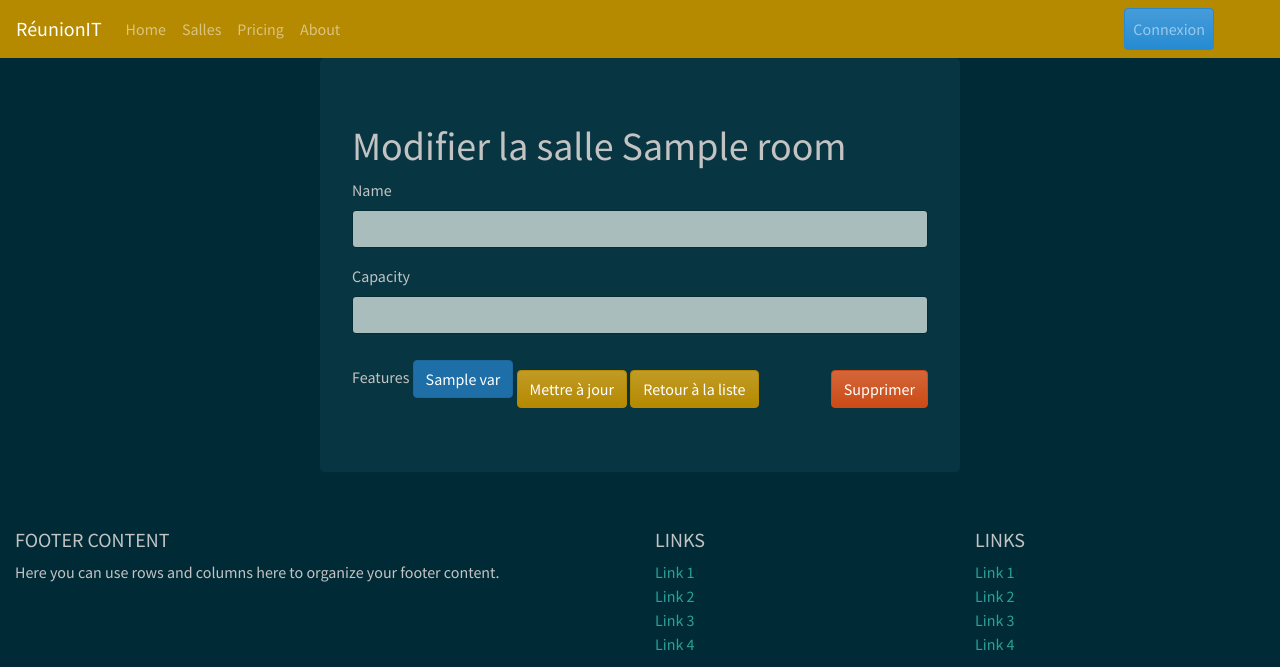
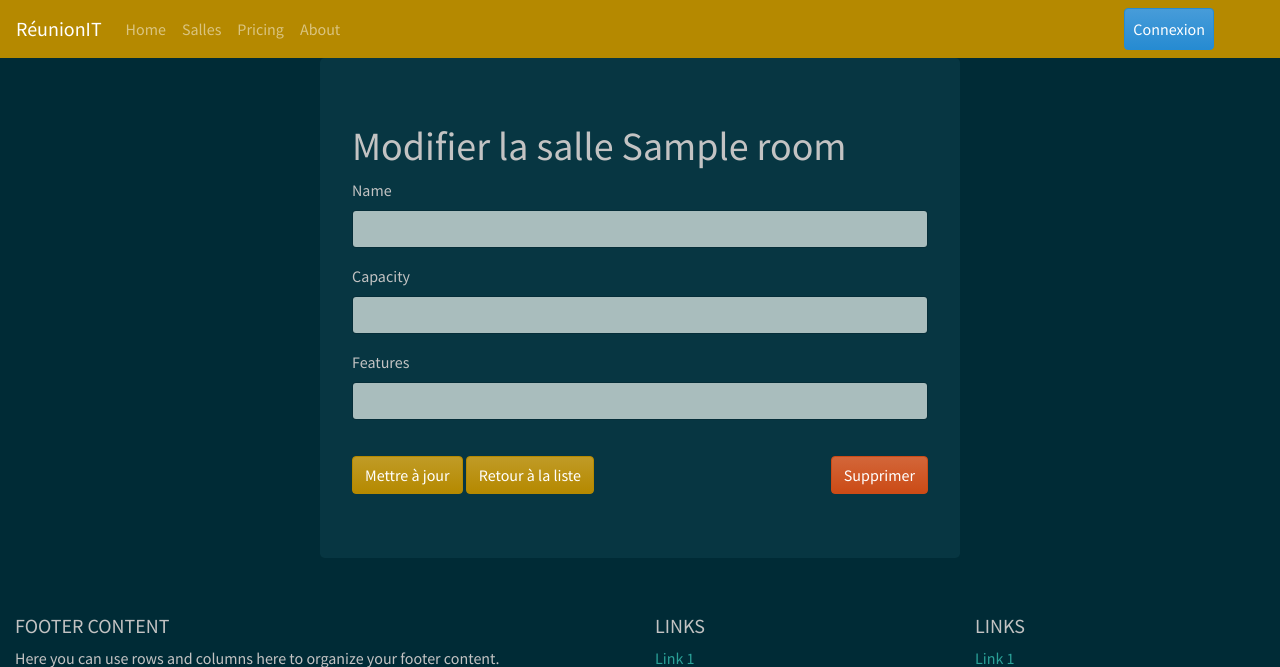
Before and after one commit to rgrassian/reunionit, a Symfony app: template templates/room/edit.html.twig in a window 1280 px wide. Shown: the top 667 px of the page. Run offline with Twig, Linux system fonts and the light colour scheme; the template is opened without the code that fills it: most values are stand-ins (such as "Sample title", 1, 10 or a date in 2020); form fields are guessed from the names that the template uses; some libraries are stand-ins or nearby versions.

Commit message:
améliorations CSS et bug fix édition de salle

```diff
--- a/src/Controller/FrontController.php
+++ b/src/Controller/FrontController.php
@@ -2,6 +2,7 @@
 
 namespace App\Controller;
 
+use App\Entity\Unavailability;
 use Symfony\Bundle\FrameworkBundle\Controller\AbstractController;
 use Symfony\Component\Routing\Annotation\Route;
 
--- a/templates/base.html.twig
+++ b/templates/base.html.twig
@@ -10,6 +10,7 @@
 <html lang="fr">
     <head>
         <meta charset="UTF-8">
+        <meta name="viewport" content="with=device-width, intial-scale=1, shrink-to-fit=no">
         <title>
             {% block page_title '' %}
         </title>
--- a/templates/components/_navbar.html.twig
+++ b/templates/components/_navbar.html.twig
@@ -27,16 +27,16 @@
         <ul class="navbar-nav mr-auto" style="margin-right: 50px !important;">
             {% if is_granted('IS_AUTHENTICATED_FULLY') %}
                 <li class="nav-item">
-                    <a class="nav-link" href="#" >Bonjour {{ app.user.firstName ~' '~ app.user.lastName }}</a>
+                    <a class="nav-link text-white" href="#" >Bonjour {{ app.user.firstName ~' '~ app.user.lastName }}</a>
                 </li>
             {% endif %}
             <li class="nav-item">
                 {% if is_granted('IS_AUTHENTICATED_FULLY') %}
-                    <a class="btn btn-info nav-link" href="{{ path('app_logout') }}" >
+                    <a class="btn btn-info nav-link text-white" href="{{ path('app_logout') }}" >
                         Déconnexion
                     </a>
                 {% else %}
-                    <a class="btn btn-info nav-link" href="{{ path('app_login') }}" >
+                    <a class="btn btn-info nav-link text-white" href="{{ path('app_login') }}" >
                         Connexion
                     </a>
                 {% endif %}
--- a/templates/front/index.html.twig
+++ b/templates/front/index.html.twig
@@ -3,10 +3,8 @@
 {% block title %}A bas la réunionnite !{% endblock %}
 
 {% block content %}
-    <div class="jumbotron col-md-6 mx-auto" style="margin-top: 5%;">
+    <div class="jumbotron col-md-6 mx-auto align-items-center">
         <h1 class="display-3">A bas la réunionnite!</h1>
-
-        {{ dump(app.user) }}
 
         <p class="lead">Bonjour{{ is_granted('IS_AUTHENTICATED_FULLY') ? ' '~app.user.firstName~' '~app.user.lastName : '' }},</p>
         <p class="lead">Bienvenue sur notre service corporate d'optimisation digitale de happiness development agile.</p>
--- a/templates/room/_delete_form.html.twig
+++ b/templates/room/_delete_form.html.twig
@@ -1,5 +1,5 @@
-<form method="post" action="{{ path('room_delete', {'id': room.id}) }}" onsubmit="return confirm('Confirmez-vous la suppression de la salle ?');" style="position: absolute;right: 0;top: 0;">
+<form method="post" action="{{ path('room_delete', {'id': room.id}) }}" onsubmit="return confirm('Confirmez-vous la suppression de la salle ?');">
     <input type="hidden" name="_method" value="DELETE">
     <input type="hidden" name="_token" value="{{ csrf_token('delete' ~ room.id) }}">
-    <button class="btn btn-warning">Supprimer</button>
+    <button class="btn btn-warning"><i class="fas fa-trash-alt"></i></button>
 </form>
--- a/templates/room/edit.html.twig
+++ b/templates/room/edit.html.twig
@@ -13,26 +13,19 @@
         {{ form_row(form.name) }}
         {{ form_row(form.capacity) }}
 
+        <div class="form-group">
         {{ form_label(form.features) }}
-        <div class="btn-group btn-group-toggle" data-toggle="buttons">
-            {% set salle = form.vars.value %}
-        {% for feature in form.features %}
-            <label class="btn btn-info{{ feature.vars.value in salle.features ? '' : ' active' }}">
-                <input
-                        value="{{ feature.vars.value }}"
-                        type="checkbox" {{ feature.vars.value in salle.features ? '' : 'checked' }}
-                        autocomplete="off"
-                        name="room[features][]">
-                {{ feature.vars.label }}
-            </label>
-        {% endfor %}
+                {% set salle = form.vars.value %}
+                {% for feature in form.features %}
+                    {{ form_widget(feature) }}
+                {% endfor %}
         </div>
+        {{ form_errors(form.features) }}
 
         <button class="btn btn-primary" style="margin-top: 20px;">Mettre à jour</button>
 
         <button type="button" class="btn btn-primary" style="margin-top: 20px;"><a href="{{ path('room_index') }}" style="color: #fff;">Retour à la liste</a></button>
-
-    </form>
+        {{ form_end(form) }}
         <form method="post"
               action="{{ path('room_delete', {'id': room.id}) }}"
               onsubmit="return confirm('Confirmez-vous la suppression de la salle ?');"
--- a/templates/room/index.html.twig
+++ b/templates/room/index.html.twig
@@ -9,7 +9,7 @@
             <div class="row text-center">
                 {% for room in rooms %}
                     <div class="col-lg-3 col-md-6 mb-4">
-                        <div class="card text-white mb-3" style="max-width: 18rem;">
+                        <div class="card mb-3" style="max-width: 18rem;">
                             <img class="card-img-top" src="https://pictures.bureauxapartager.com/381cb905-5ed1-4f57-b745-e04a8d8650df/-/resize/1540x/" alt="Card image cap">
                             <div class="card-body">
                                 <h2 class="card-title">{{ room.name }}</h2>
```
Also changed, not shown: templates/room/show.html.twig (+11 -7 lines).
